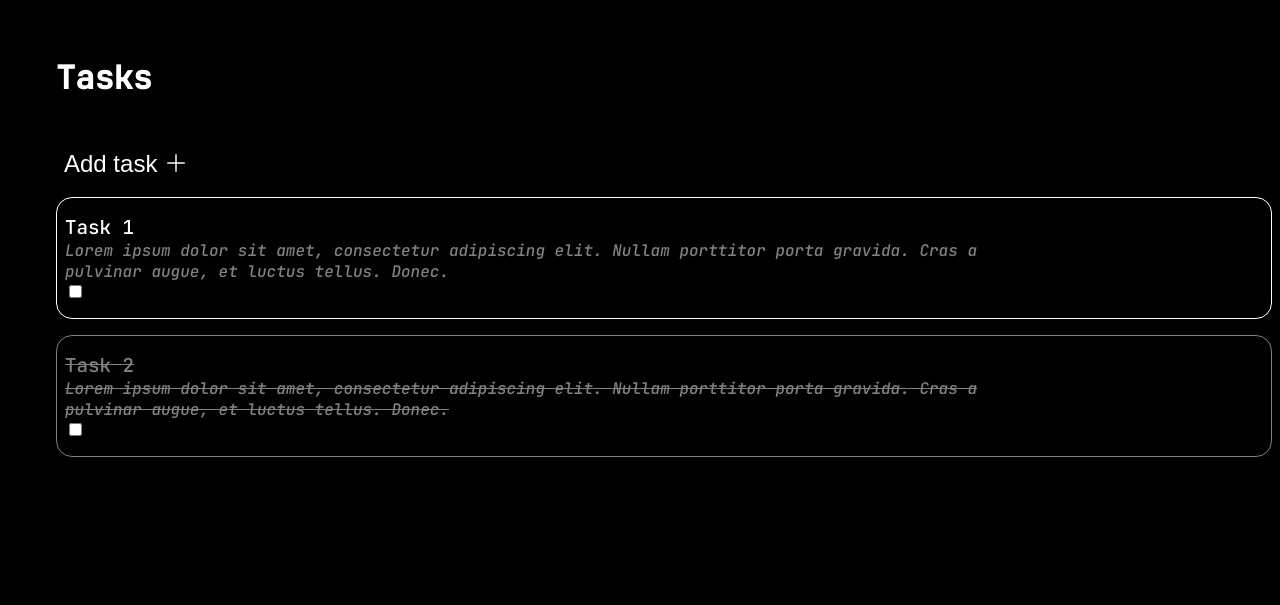
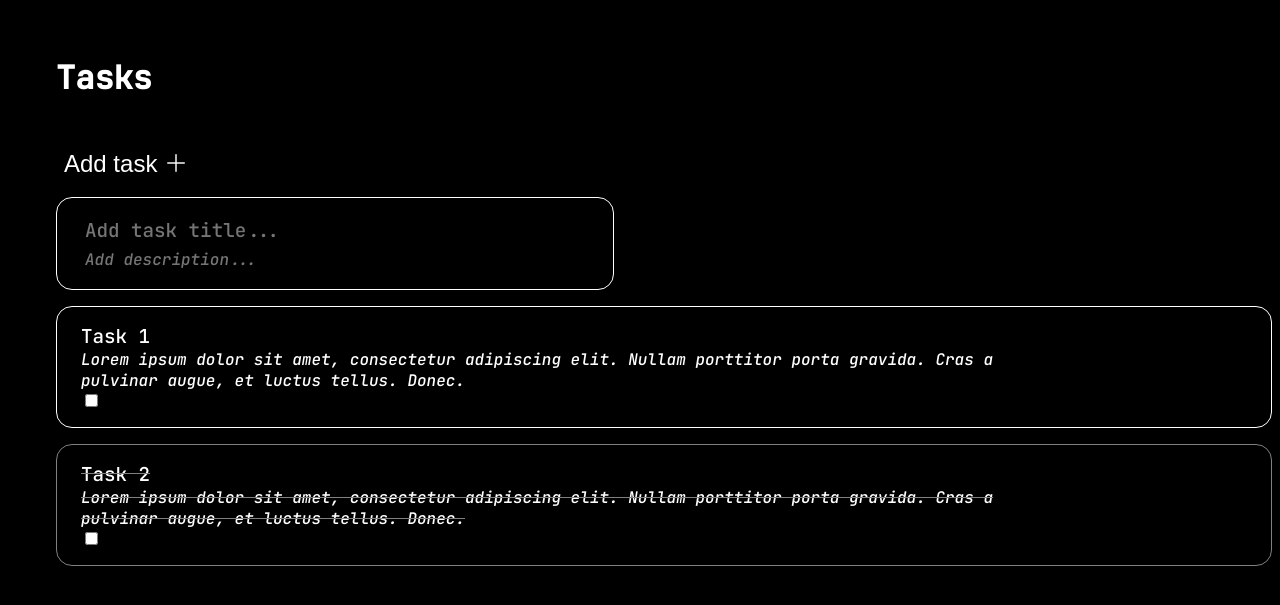
Before and after one commit to dastarruer/ToDoIt, a Flask app: page / in a window 1280 px wide. Shown: the top 605 px of the page. Run offline with Flask 3, Linux system fonts and the light colour scheme.

Commit message:
Added functionality to type inside the add-task form

```diff
--- a/static/styles.css
+++ b/static/styles.css
@@ -1,6 +1,10 @@
 body {
     background-color: black;
     color: white;
+}
+
+#task-editor {
+
 }
 
 #header {
@@ -37,7 +41,7 @@ body {
     padding-top: 1rem;
     padding-bottom: 1rem;
     padding-right: 15rem;
-    padding-left: 0.5rem;
+    padding-left: 1.5rem;
 }
 
 .finished-task {
@@ -54,11 +58,22 @@ body {
     font-size: 1.2rem;
     font-family: "JetBrains Mono";
     font-weight: 500;
+
+    /* These prperties seem redundant, but are there for the add-task form */
+    background-color: transparent;
+    border-color: transparent;
+    color: white;
 }
 
 .description {
+    background-color: transparent;
     color: grey;
     font-size: 1rem;
     font-family: "JetBrains Mono";
     font-style: italic;
+
+    /* These prperties seem redundant, but are there for the add-task form */
+    background-color: transparent;
+    border-color: transparent;
+    color: white;
 }
--- a/templates/index.html
+++ b/templates/index.html
@@ -5,6 +5,11 @@
 {% block body%}
     <div id="header">Tasks</div>
     <button id="add-task" class="btn">Add task <i class="bi bi-plus-lg"></i></button>
+    <form class = "unfinished-task"id="task-editor">
+        <input id="title-editor" class="task-title" placeholder="Add task title..."></input>
+        <br>
+        <input class="description" id="description-editor" placeholder="Add description..."></input>
+    </form>
     <div class="unfinished-task">
         <div class="task-title">Task 1</div>
         <div class="description">Lorem ipsum dolor sit amet, consectetur adipiscing elit. Nullam porttitor porta gravida. Cras a pulvinar augue, et luctus tellus. Donec.</div>
```
